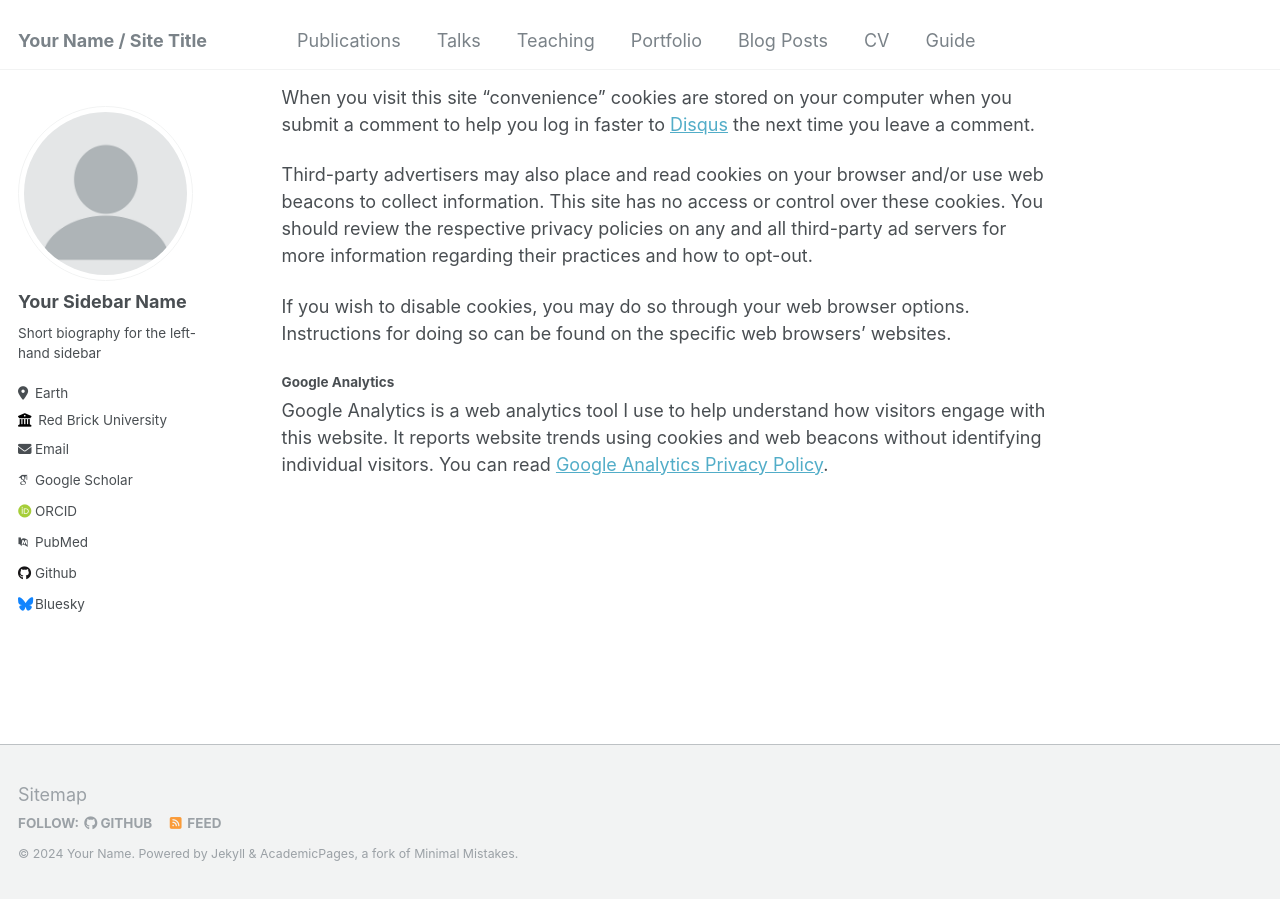
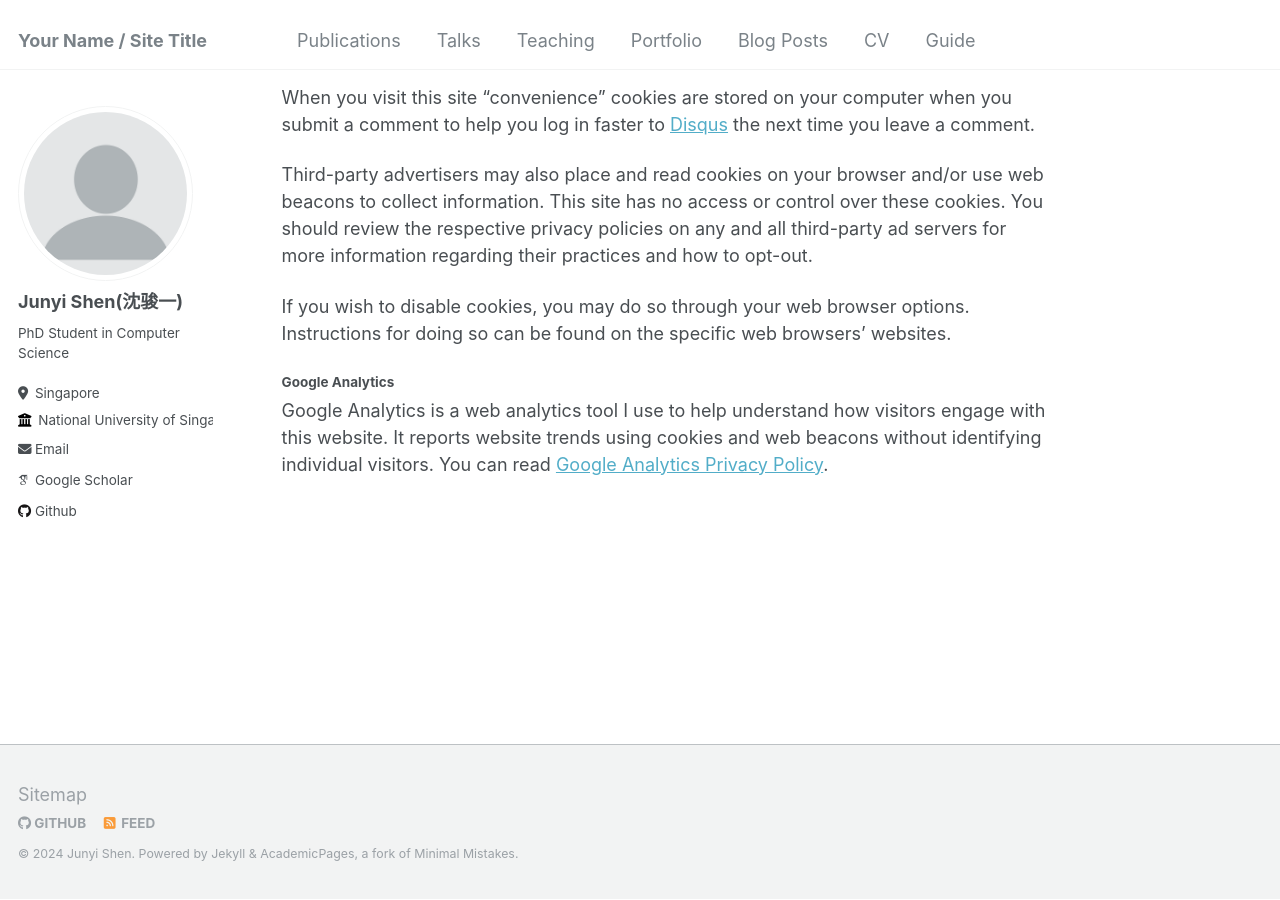
Before and after one commit to J1shen/J1shen.github.io, a Jekyll site: the page built from _pages/terms.md, in a window 1280 px wide and 900 px high, scrolled down 808 px. Built offline with Jekyll 4.4.1, drawn with Linux system fonts in a browser that asks for light colours; some web fonts are replaced.

Commit message:
Update _config.yml

```diff
--- a/_config.yml
+++ b/_config.yml
@@ -1,5 +1,3 @@
-# Welcome to Jekyll!
-#
 # This config file is meant for settings that affect your entire site, values
 # which you are expected to set up once and rarely need to edit after that.
 # For technical reasons, this file is *NOT* reloaded automatically when you use
@@ -7,14 +5,14 @@
 # server process.
 
 # Basic Site Settings
-locale                   : "en-US"
+locale                   : "en-SG"
 title                    : "Your Name / Site Title"
 title_separator          : "-"
-name                     : &name "Your Name"
+name                     : &name "Junyi Shen"
 description              : &description "personal description"
-url                      : https://academicpages.github.io # the base hostname & protocol for your site e.g. "https://mmistakes.github.io"
+url                      : https://j1shen.github.io
 baseurl                  : "" # the subpath of your site, e.g. "/blog"
-repository               : "academicpages/academicpages.github.io"
+repository               : "j1shen/j1shen.github.io"
 
 # Site Author - The following control what appear as part of the author content on the side bar.
 #               If a field is blank the icon and link will not appear, otherwise it will be shown.
@@ -22,48 +20,48 @@
 author:
   # Biographic information
   avatar           : "profile.png"
-  name             : "Your Sidebar Name"
-  pronouns         : # example: "she/her"
-  bio              : "Short biography for the left-hand sidebar"
-  location         : "Earth"
-  employer         : "Red Brick University"
+  name             : "Junyi Shen(沈骏一)"
+  pronouns         : # example: "he"
+  bio              : "PhD Student in Computer Science"
+  location         : "Singapore"
+  employer         : "National University of Singapore"
   uri              : # URL
-  email            : "none@example.org"
+  email            : "junyis@u.nus.edu"
 
   # Academic websites
   arxiv            : # URL - Update with the correct link to your profile
-  googlescholar    : "https://scholar.google.com/citations?user=PS_CX0AAAAAJ"
+  googlescholar    : "https://scholar.google.com/citations?user=YgWz1yMAAAAJ&hl=zh-CN"
   impactstory      : # URL
-  orcid            : "http://orcid.org/yourorcidurl"
+  orcid            : # "http://orcid.org/yourorcidurl"
   semantic         : # URL
-  pubmed           : "https://www.ncbi.nlm.nih.gov/pubmed/?term=john+snow"
+  pubmed           : # "https://www.ncbi.nlm.nih.gov/pubmed/?term=john+snow"
   researchgate     : # URL
 
   # Repositories and software development
   bitbucket        : # Username - Update with your username on the site
   codepen          : # Username
   dribbble         : # Username
-  github           : "academicpages"
+  github           : "j1shen"
   kaggle           : # Username
   stackoverflow    : # User number or user number and name (i.e., use "1" or "1/jeff-atwood")
 
   # Social media
-  bluesky          : "bsky.app" # Replace this with you Bluesky username
+  instagram        : # j1shen
+  telegram         : # URL
+  bluesky          : # Username
   facebook         : # Username
   flickr           : # Username
   foursquare       : # Username
   goodreads        : # Username
   google_plus      : # Username
   keybase          : # Username
-  instagram        : # Username
   lastfm           : # Username
   linkedin         : # Username
   mastodon         : # URL
   medium           : # URL
   pinterest        : # Username
   soundcloud       : # Username
-  steam            : # Username
-  telegram         : # URL
+  steam            : # ssss_jy
   tumblr           : # Username
   twitter          : # Username for X / Twitter
   vine             : # Username
```
